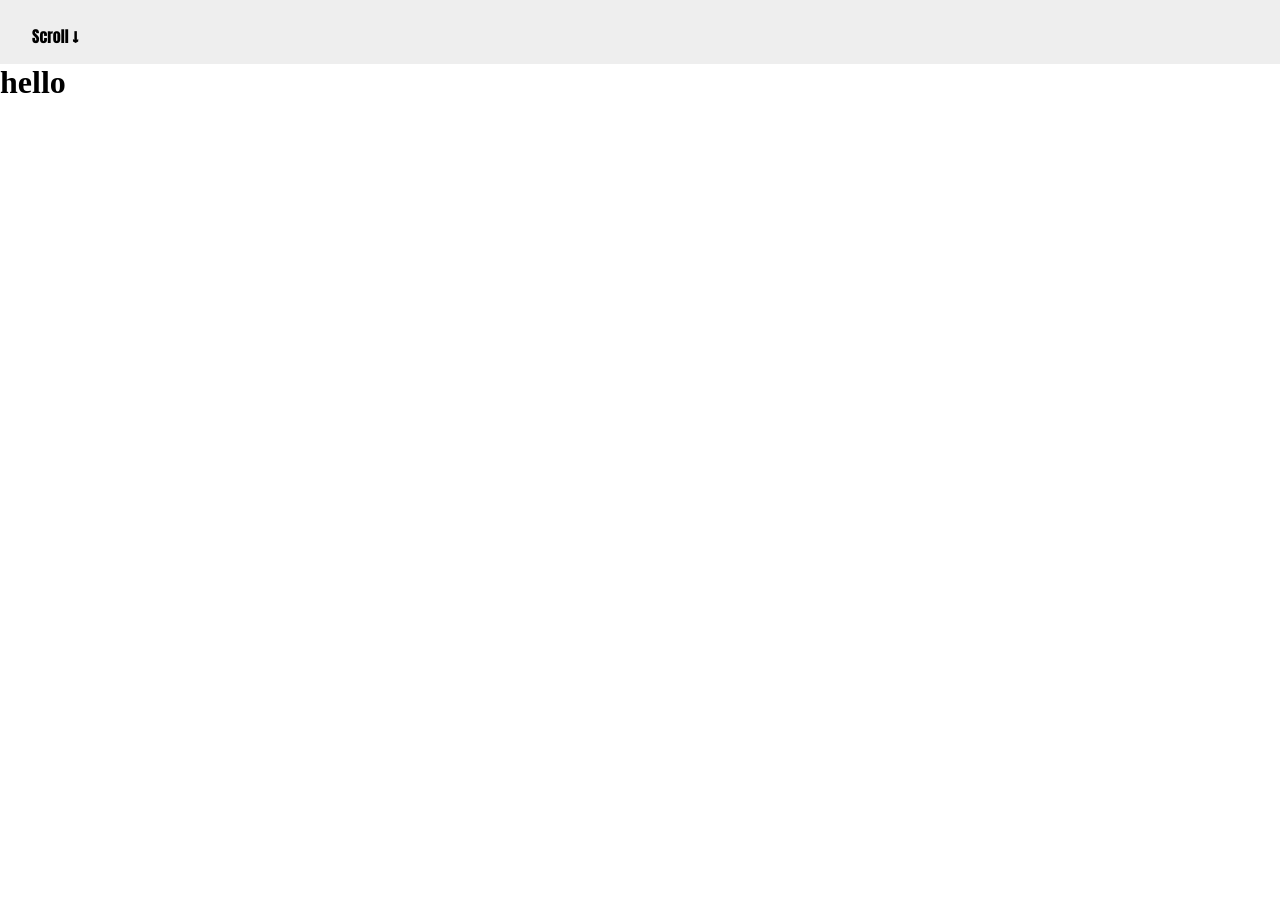
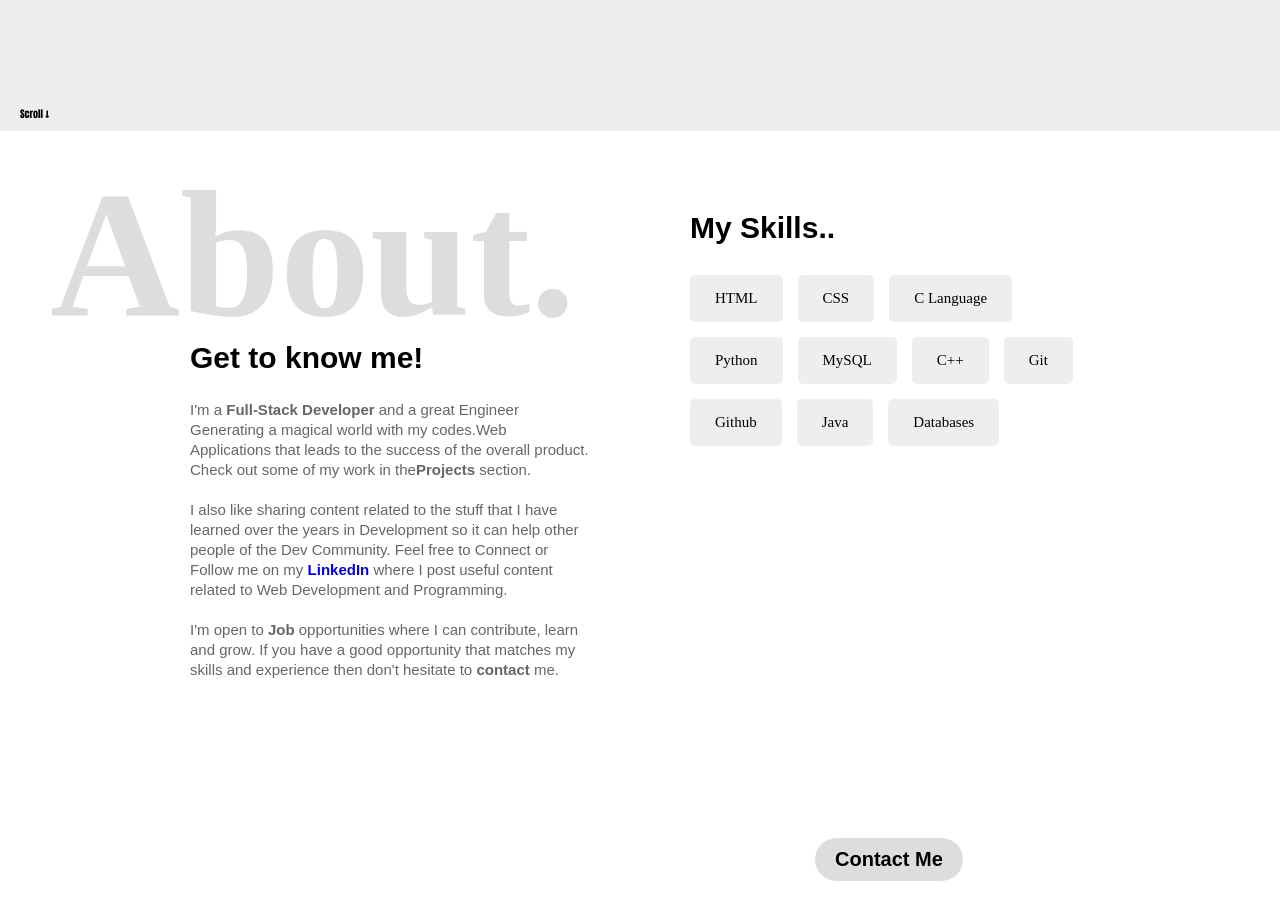
Before and after one commit to vishalvoid/portfolio, a React (Create React App) app: page / in a window 1280 px wide. Shown: the part 720-1640 px from the top of the page. Before the commit the page ends 821 px from the top, so only its background shows below. Built offline with nearby package versions, Linux system fonts and the light colour scheme.

Commit message:
Finished about us page fontend

```diff
--- a/src/App.jsx
+++ b/src/App.jsx
@@ -1,6 +1,7 @@
 import React from "react";
 import Navbar from "./components/navbar/Navbar";
 import Home from "./components/home/Home";
+import About from "./components/about/About";
 
 function App() {
   return (
@@ -9,7 +10,7 @@ function App() {
         <Navbar />
         <Home />
       </header>
-      <h1>hello</h1>
+      <About />
     </>
   );
 }
--- /dev/null
+++ b/src/components/about/About.css
@@ -0,0 +1,90 @@
+.container {
+  position: relative;
+  height: 100vh;
+}
+
+/* About... heading */
+
+.container__heading h1 {
+  font-family: "Times New Roman", Times, serif;
+  font-size: 18rem;
+  color: #ddd;
+  position: absolute;
+  left: 5rem;
+  top: 2rem;
+  z-index: -10;
+}
+
+/* Code for boxes  */
+.container__box {
+  display: flex;
+  height: 100vh;
+  max-width: 100rem;
+  /* border: 1px solid yellow; */
+  margin: 0 auto;
+  justify-content: space-around;
+}
+.container__box--left-box {
+  /* border: 1px solid green; */
+  flex: 50%;
+  padding: 21rem 5rem 0 5rem;
+}
+.container__box--leftsubheading {
+  font-family: Arial, Helvetica, sans-serif;
+  font-size: 3rem;
+  margin-bottom: 2.5rem;
+}
+.container__box--right-box {
+  flex: 50%;
+  padding: 8rem 5rem 0 5rem;
+  position: relative;
+}
+.container__box--leftparagraph {
+  font-size: 1.5rem;
+  font-family: Arial, Helvetica, sans-serif;
+  line-height: 2rem;
+  color: #666;
+  font-weight: 500;
+}
+
+.linked-about {
+  text-decoration: none;
+  font-weight: 600;
+}
+
+.container__box--skills {
+  display: flex;
+  flex-wrap: wrap;
+  gap: 1.5rem;
+}
+
+.container__box--rightsubheading {
+  font-family: Arial, Helvetica, sans-serif;
+  font-size: 3rem;
+  margin-bottom: 3rem;
+}
+.about-box {
+  background-color: #eee;
+  padding: 1.5rem 2.5rem;
+  border-radius: 0.5rem;
+  font-size: 1.5rem;
+}
+
+/* Contact me Button  */
+.container__box--contactme {
+  position: absolute;
+  bottom: 5rem;
+  margin-left: 25%;
+  background-color: #ddd;
+  padding: 1rem 2rem;
+  border-radius: 10rem;
+  font-weight: 600;
+  font-size: 2rem;
+  font-family: Arial, Helvetica, sans-serif;
+  cursor: pointer;
+  transition: all 0.2s ease-in;
+}
+.container__box--contactme:hover {
+  transform: translateY(-2px);
+  box-shadow: 1px 3px 5px rgba(0, 0, 0, 0.2);
+}
--- /dev/null
+++ b/src/components/about/About.jsx
@@ -0,0 +1,57 @@
+import React from "react";
+import "./About.css";
+
+function Achievement() {
+  return (
+    <>
+      <div className="container">
+        <div className="container__heading">
+          <h1>About.</h1>
+        </div>
+        <div className="container__box">
+          <div className="container__box--left-box">
+            <h1 className="container__box--leftsubheading">Get to know me!</h1>
+            <p className="container__box--leftparagraph">
+              I'm a <b> Full-Stack Developer </b>and a great Engineer Generating
+              a magical world with my codes.Web Applications that leads to the
+              success of the overall product. Check out some of my work in the
+              <b>Projects</b> section.
+              <br />
+              <br />I also like sharing content related to the stuff that I have
+              learned over the years in Development so it can help other people
+              of the Dev Community. Feel free to Connect or Follow me on
+              my&nbsp;
+              <a className="linked-about" href="http://">
+                LinkedIn
+              </a>{" "}
+              where I post useful content related to Web Development and
+              Programming. <br /> <br />
+              I'm open to <b>Job</b> opportunities where I can contribute, learn
+              and grow. If you have a good opportunity that matches my skills
+              and experience then don't hesitate to <b>contact</b> me.
+            </p>
+          </div>
+
+          <div className="container__box--right-box">
+            <h1 className="container__box--rightsubheading">My Skills..</h1>
+            <div className="container__box--skills">
+              <span className="about-box">HTML</span>
+              <span className="about-box">CSS</span>
+              <span className="about-box">C Language</span>
+              <span className="about-box">Python</span>
+              <span className="about-box">MySQL</span>
+              <span className="about-box">C++</span>
+              <span className="about-box">Git</span>
+              <span className="about-box">Github</span>
+              <span className="about-box">Java</span>
+              <span className="about-box">Databases</span>
+            </div>
+            <div className="container__box--contactme">Contact Me</div>
+          </div>
+        </div>
+      </div>
+    </>
+  );
+}
+
+export default Achievement;
--- a/src/components/home/Home.css
+++ b/src/components/home/Home.css
@@ -1,4 +1,3 @@
-@import url("https://fonts.googleapis.com/css2?family=Anton&display=swap");
 @import url("https://fonts.googleapis.com/css2?family=Anton&family=Rajdhani:wght@300;400&display=swap");
 .container {
   position: relative;
@@ -7,7 +6,7 @@
 
 .container__upper {
   position: absolute;
-  height: 50%;
+  height: 45%;
   width: 100%;
   background-color: #fff;
 }
@@ -30,7 +29,7 @@
 }
 .container__lower {
   position: absolute;
-  height: 50%;
+  height: 55%;
   width: 100%;
   bottom: 0;
   background-color: #eee;
--- a/src/index.css
+++ b/src/index.css
@@ -3,3 +3,7 @@
   padding: 0;
   box-sizing: border-box;
 }
+
+html {
+  font-size: 62.5%;
+}
```
